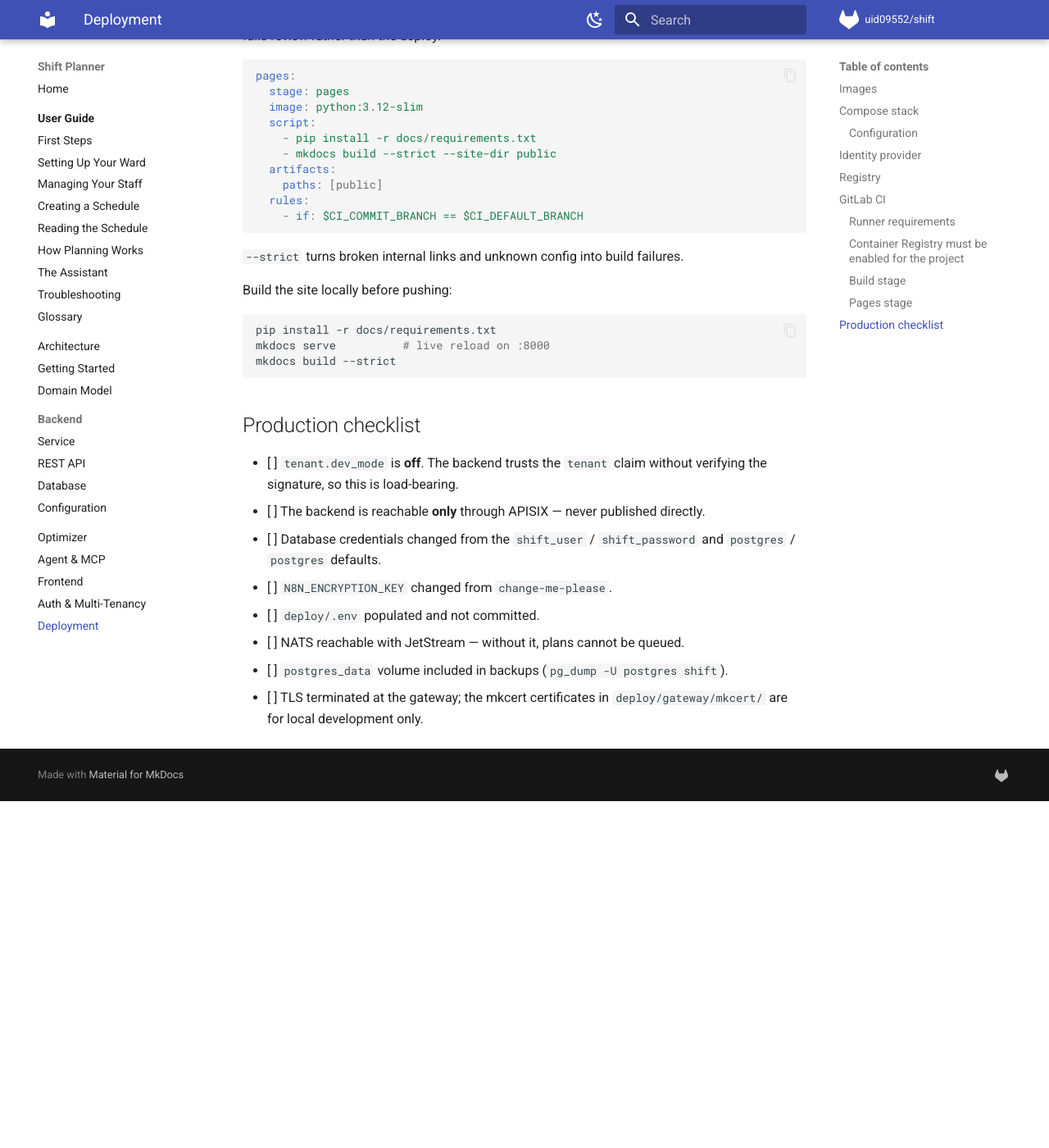
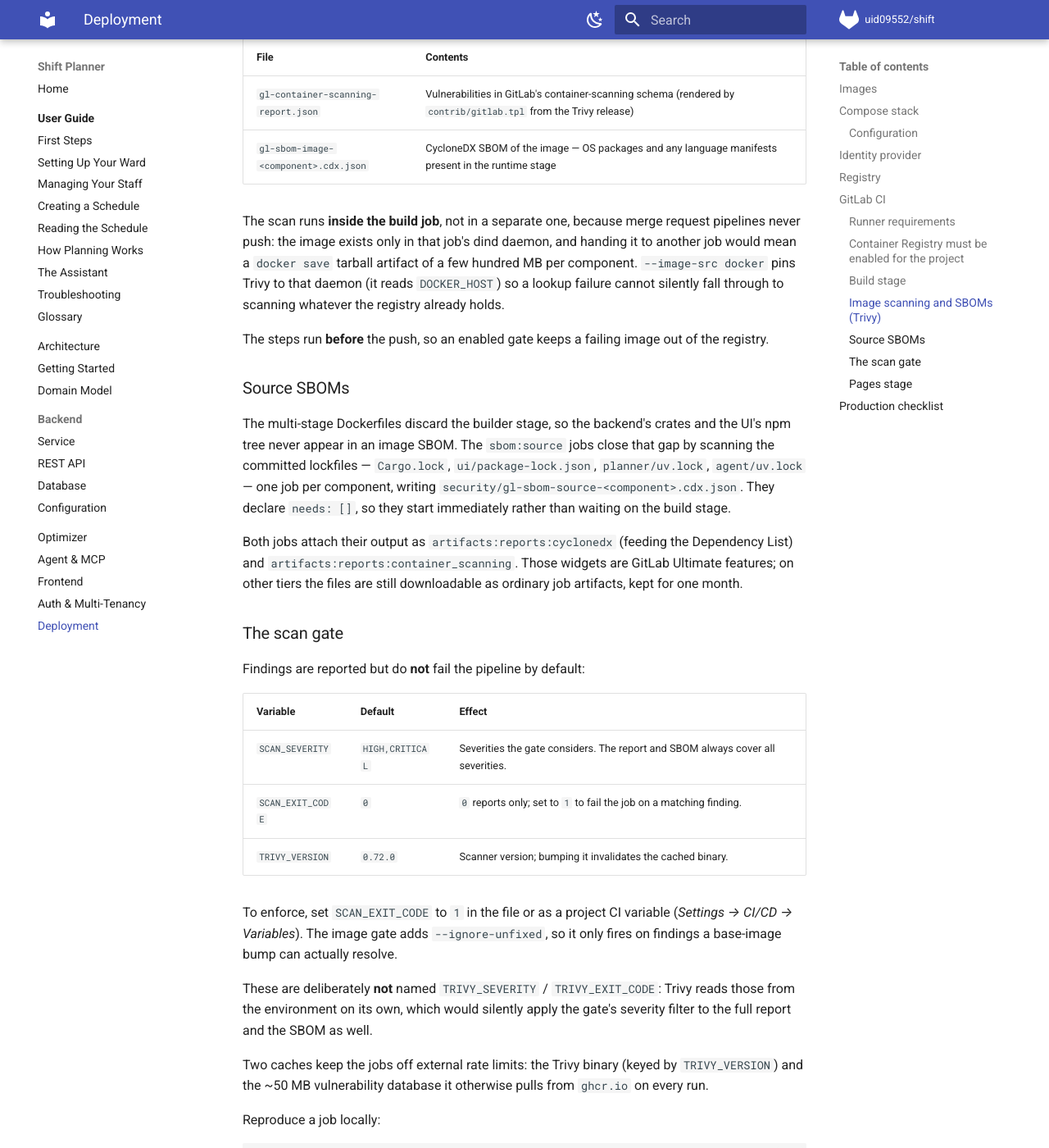
Before and after one commit to uid09552/shift, an MkDocs documentation site: the page built from docs/deployment.md, in a window 1280 px wide and 1400 px high, scrolled down 4112 px. Shown: the whole window at 82% size. Built offline with MkDocs 1.6.1 and Material for MkDocs 9.7.7, drawn with Linux system fonts in a browser that asks for light colours; comment, search, counter and statistics services are not loaded; before the commit the page ends 5089 px from its top, so only the background shows below that; some of the changed text lies outside the part shown.

Commit message:
trivy scan

````diff
--- a/docs/deployment.md
+++ b/docs/deployment.md
@@ -155,6 +155,69 @@ Each job pulls `:latest` to warm the layer cache, builds with
 The `workflow:` rules run merge request pipelines, branch pipelines, and tag
 pipelines — but suppress the duplicate branch pipeline while an MR is open.
 
+### Image scanning and SBOMs (Trivy)
+
+Every image is scanned by [Trivy](https://trivy.dev), pinned to `TRIVY_VERSION`
+in the pipeline's global `variables:`. Each build job produces, in `security/`:
+
+| File | Contents |
+|---|---|
+| `gl-container-scanning-report.json` | Vulnerabilities in GitLab's container-scanning schema (rendered by `contrib/gitlab.tpl` from the Trivy release) |
+| `gl-sbom-image-<component>.cdx.json` | CycloneDX SBOM of the image — OS packages and any language manifests present in the runtime stage |
+
+The scan runs **inside the build job**, not in a separate one, because merge
+request pipelines never push: the image exists only in that job's dind daemon,
+and handing it to another job would mean a `docker save` tarball artifact of a
+few hundred MB per component. `--image-src docker` pins Trivy to that daemon
+(it reads `DOCKER_HOST`) so a lookup failure cannot silently fall through to
+scanning whatever the registry already holds.
+
+The steps run **before** the push, so an enabled gate keeps a failing image out
+of the registry.
+
+### Source SBOMs
+
+The multi-stage Dockerfiles discard the builder stage, so the backend's crates
+and the UI's npm tree never appear in an image SBOM. The `sbom:source` jobs
+close that gap by scanning the committed lockfiles — `Cargo.lock`,
+`ui/package-lock.json`, `planner/uv.lock`, `agent/uv.lock` — one job per
+component, writing `security/gl-sbom-source-<component>.cdx.json`. They declare
+`needs: []`, so they start immediately rather than waiting on the build stage.
+
+Both jobs attach their output as `artifacts:reports:cyclonedx` (feeding the
+Dependency List) and `artifacts:reports:container_scanning`. Those widgets are
+GitLab Ultimate features; on other tiers the files are still downloadable as
+ordinary job artifacts, kept for one month.
+
+### The scan gate
+
+Findings are reported but do **not** fail the pipeline by default:
+
+| Variable | Default | Effect |
+|---|---|---|
+| `SCAN_SEVERITY` | `HIGH,CRITICAL` | Severities the gate considers. The report and SBOM always cover all severities. |
+| `SCAN_EXIT_CODE` | `0` | `0` reports only; set to `1` to fail the job on a matching finding. |
+| `TRIVY_VERSION` | `0.72.0` | Scanner version; bumping it invalidates the cached binary. |
+
+To enforce, set `SCAN_EXIT_CODE` to `1` in the file or as a project CI variable
+(*Settings → CI/CD → Variables*). The image gate adds `--ignore-unfixed`, so it
+only fires on findings a base-image bump can actually resolve.
+
+These are deliberately **not** named `TRIVY_SEVERITY` / `TRIVY_EXIT_CODE`:
+Trivy reads those from the environment on its own, which would silently apply
+the gate's severity filter to the full report and the SBOM as well.
+
+Two caches keep the jobs off external rate limits: the Trivy binary (keyed by
+`TRIVY_VERSION`) and the ~50 MB vulnerability database it otherwise pulls from
+`ghcr.io` on every run.
+
+Reproduce a job locally:
+
+```bash
+trivy image --scanners vuln --severity HIGH,CRITICAL --ignore-unfixed shift/backend:latest
+trivy fs --format cyclonedx --output sbom.cdx.json --skip-dirs ui,planner,agent,target .
+```
+
 ### Pages stage
 
 The `pages` job builds this documentation with MkDocs and publishes it to
````
Also changed, not shown: .gitlab-ci.yml (+175 -0 lines), 1 other file.
